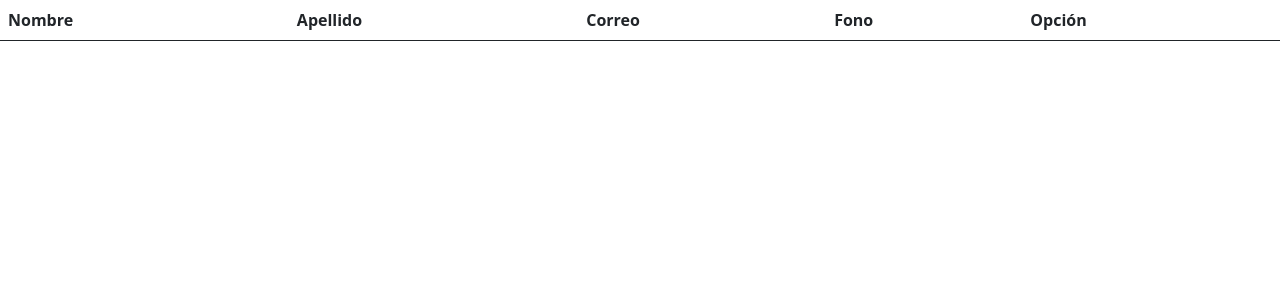
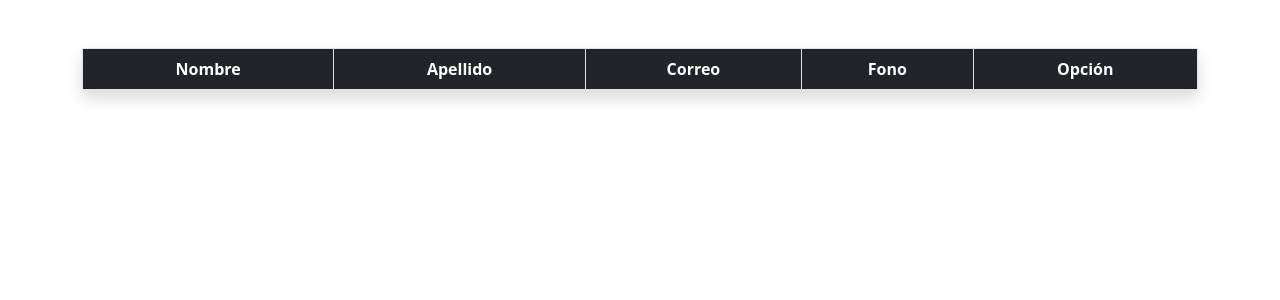
Before and after one commit to ChristianPDAG/moduloDonaciones, a Django app: page /formUsuario/ in a window 1280 px wide. Shown: the top 300 px of the page. Run offline with Django 4.2, Linux system fonts and the light colour scheme; data that the repository does not hold is empty.

Commit message:
update table
se cambiaron las tonalidades con bootstrap

```diff
--- a/ProyectoSoluciones/moduloDonaciones/templates/template/Form_Usuarios.html
+++ b/ProyectoSoluciones/moduloDonaciones/templates/template/Form_Usuarios.html
@@ -10,30 +10,30 @@
 	</script>
     <title>Document</title>
 </head>
-<body>
-    <table class="table"> <!-- tabla datos de usuario -->
+<body class="container mt-5">
+    <table class="table shadow p-3 mb-5 bg-body rounded"> <!-- tabla datos de usuario -->
         <thead>
-            <tr>
-                <th>Nombre</th>
-                <th>Apellido</th>
-                <th>Correo</th>
-                <th>Fono</th>
-                <th>Opción</th>
+            <tr class="bg-dark text-white">
+                <th class="text-center border">Nombre</th>
+                <th class="text-center border">Apellido</th>
+                <th class="text-center border">Correo</th>
+                <th class="text-center border">Fono</th>
+                <th class="text-center border">Opción</th>
             </tr>
         </thead>
         <tbody>
             {% for user in users %}
                 {% for donacion_key, donacion_value in user.donaciones.items %}
-                    <tr>
+                    <tr class="bg-secondary text-white">
                         {% if forloop.first %}
                             <!-- Mostrar información del usuario solo en la primera fila de donaciones -->
-                            <td rowspan="{{ user.donaciones|length }}">{{ user.nombre }}</td>
-                            <td rowspan="{{ user.donaciones|length }}">{{ user.apellido }}</td>
-                            <td rowspan="{{ user.donaciones|length }}">{{ user.correo }}</td>
-                            <td rowspan="{{ user.donaciones|length }}">{{ user.fono }}</td>
+                            <td rowspan="{{ user.donaciones|length }}" class="border">{{ user.nombre }}</td>
+                            <td rowspan="{{ user.donaciones|length }}" class="border">{{ user.apellido }}</td>
+                            <td rowspan="{{ user.donaciones|length }}" class="border">{{ user.correo }}</td>
+                            <td rowspan="{{ user.donaciones|length }}" class="border">{{ user.fono }}</td>
 
-                            <td>
-                                <a href="{% url 'ver_donaciones' user.id %}" class="btn btn-primary">Ver donaciones</a>
+                            <td class="text-center">
+                                <a href="{% url 'ver_donaciones' user.id %}" class="btn btn-outline-light " >Ver donaciones</a>
                             </td>
                         {% endif %}
                     </tr>
@@ -42,3 +42,4 @@
             {% endfor %}
         </tbody>
     </table>
+</body>
```
